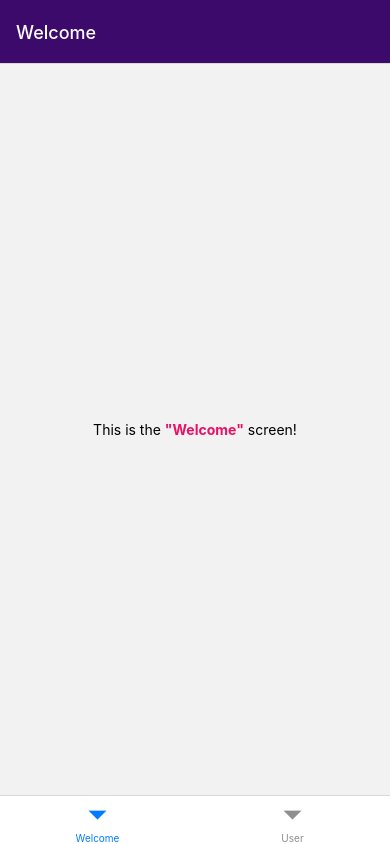
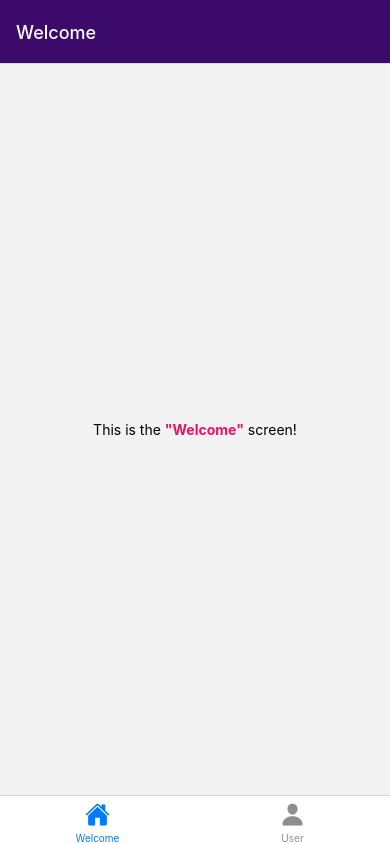
Before and after one commit to ameeraazli/DrawerNavigator, a React Native app: screen / in a window 390 px wide. Built offline with nearby package versions, Linux system fonts and the light colour scheme.

Commit message:
change to use BottomTabNavigator instead - including ionicons

```diff
--- a/App.js
+++ b/App.js
@@ -16,20 +16,31 @@ export default function App() {
       <BottomTab.Navigator screenOptions={{
         headerStyle: {backgroundColor: '#3c0a6b'},
         headerTintColor: 'white',
-
       }}>
         <BottomTab.Screen
           name="Welcome"
           component={WelcomeScreen}
           options={{
-
+            tabBarIcon: ({color, size}) => (
+              <Ionicons
+                name="home"
+                color={color}
+                size={size}
+              />
+            ),
           }}
         />
         <BottomTab.Screen
           name="User"
           component={UserScreen}
           options={{
-
+            tabBarIcon: ({color, size}) => (
+              <Ionicons
+                name="person"
+                color={color}
+                size={size}
+              />
+            ),
           }}
         />
       </BottomTab.Navigator>
```
